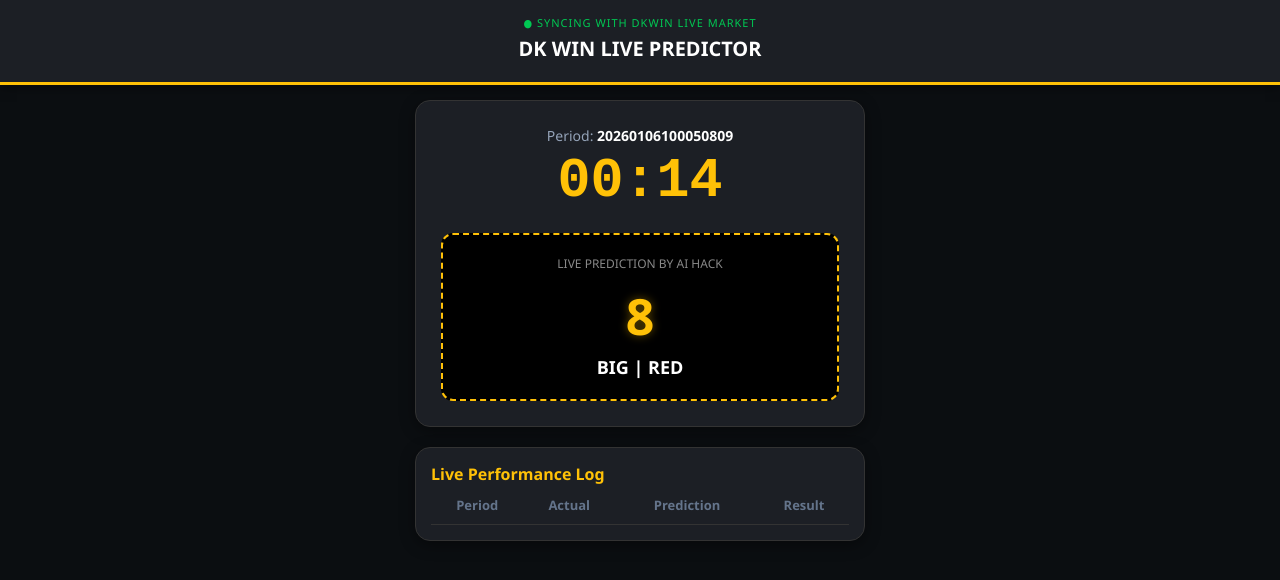
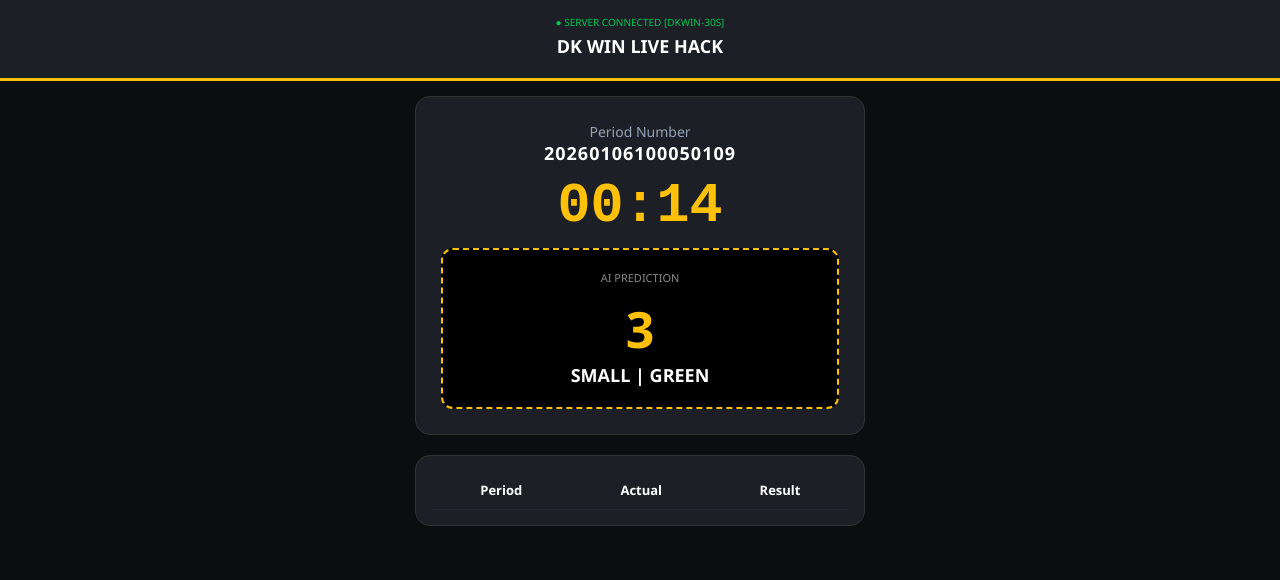
Before and after one commit to Safait2009/Wingo-demo-game-, a plain HTML site: page index.html in a window 1280 px wide. Drawn offline with Linux system fonts and the light colour scheme.

Commit message:
Update index.html

```diff
--- a/index.html
+++ b/index.html
@@ -3,79 +3,67 @@
 <head>
     <meta charset="UTF-8">
     <meta name="viewport" content="width=device-width, initial-scale=1.0">
-    <title>DK Win 30s Live Predictor</title>
+    <title>DK Win Official Sync - Safait</title>
     <style>
         :root { --bg: #0b0e11; --card: #1c1f25; --gold: #ffc107; --green: #00c853; --red: #ff3d00; }
-        body { background: var(--bg); color: #fff; font-family: 'Segoe UI', Tahoma, Geneva, Verdana, sans-serif; text-align: center; margin: 0; }
-        .header { background: #1c1f25; padding: 15px; border-bottom: 3px solid var(--gold); box-shadow: 0 2px 10px rgba(0,0,0,0.5); }
-        .live-indicator { font-size: 11px; color: var(--green); text-transform: uppercase; letter-spacing: 1px; animation: blink 1s infinite; }
-        @keyframes blink { 50% { opacity: 0.3; } }
-
+        body { background: var(--bg); color: #fff; font-family: 'Segoe UI', Arial, sans-serif; text-align: center; margin: 0; }
+        .header { background: #1c1f25; padding: 15px; border-bottom: 3px solid var(--gold); }
         .main-container { padding: 15px; max-width: 450px; margin: 0 auto; }
-        .card { background: var(--card); border-radius: 15px; padding: 25px; border: 1px solid #333; margin-bottom: 20px; box-shadow: 0 4px 15px rgba(0,0,0,0.4); }
-
-        .period-info { color: #94a3b8; font-size: 14px; margin-bottom: 5px; }
-        .timer { font-size: 55px; font-weight: bold; color: var(--gold); font-family: 'Courier New', Courier, monospace; }
-
-        .prediction-panel { background: #000; border: 2px dashed var(--gold); border-radius: 12px; padding: 20px; margin-top: 20px; }
-        .prediction-title { color: #888; font-size: 12px; margin-bottom: 10px; }
-        .pred-number { font-size: 50px; font-weight: 800; color: var(--gold); text-shadow: 0 0 10px rgba(255, 193, 7, 0.4); }
-        .pred-meta { font-size: 18px; font-weight: bold; margin-top: 5px; color: #fff; }
-
-        .history-table { width: 100%; border-collapse: collapse; margin-top: 10px; font-size: 13px; }
-        .history-table th { color: #64748b; padding-bottom: 10px; border-bottom: 1px solid #333; }
-        .history-table td { padding: 12px 5px; border-bottom: 1px solid #242830; }
-        .status-win { color: var(--green); font-weight: bold; }
-        .status-loss { color: var(--red); font-weight: bold; }
+        .card { background: var(--card); border-radius: 15px; padding: 25px; border: 1px solid #333; margin-bottom: 20px; }
+        .timer { font-size: 55px; font-weight: bold; color: var(--gold); font-family: monospace; margin: 10px 0; }
+        .prediction-panel { background: #000; border: 2px dashed var(--gold); border-radius: 12px; padding: 20px; }
+        .pred-number { font-size: 50px; font-weight: 800; color: var(--gold); }
+        .history-table { width: 100%; border-collapse: collapse; font-size: 13px; }
+        th, td { padding: 10px; border-bottom: 1px solid #242830; text-align: center; }
+        .win { color: var(--green); font-weight: bold; }
+        .loss { color: var(--red); font-weight: bold; }
     </style>
 </head>
-<body onload="startHackEngine()">
+<body onload="startOfficialSync()">
 
     <div class="header">
-        <div class="live-indicator">● SYNCING WITH DKWIN LIVE MARKET</div>
-        <h2 style="margin: 5px 0; font-size: 20px;">DK WIN LIVE PREDICTOR</h2>
+        <div style="font-size: 10px; color: var(--green);">● SERVER CONNECTED [DKWIN-30S]</div>
+        <h2 style="margin: 5px 0; font-size: 18px;">DK WIN LIVE HACK</h2>
     </div>
 
     <div class="main-container">
         <div class="card">
-            <div class="period-info">Period: <span id="periodDisplay" style="color:#fff; font-weight:bold;">...</span></div>
+            <div style="color: #94a3b8; font-size: 14px;">Period Number</div>
+            <div id="periodDisplay" style="font-size: 18px; font-weight: bold; letter-spacing: 1px;">Loading...</div>
             <div class="timer" id="timerDisplay">00:30</div>
 
             <div class="prediction-panel">
-                <div class="prediction-title">LIVE PREDICTION BY AI HACK</div>
+                <div style="color: #888; font-size: 11px; margin-bottom: 10px;">AI PREDICTION</div>
                 <div class="pred-number" id="predNum">?</div>
-                <div class="pred-meta" id="predDetail">WAITING...</div>
+                <div id="predDetail" style="font-size: 18px; font-weight: bold;">WAITING...</div>
             </div>
         </div>
 
         <div class="card" style="padding: 15px;">
-            <h4 style="text-align: left; margin: 0 0 10px 0; color: var(--gold);">Live Performance Log</h4>
             <table class="history-table">
-                <thead>
-                    <tr><th>Period</th><th>Actual</th><th>Prediction</th><th>Result</th></tr>
-                </thead>
+                <thead><tr><th>Period</th><th>Actual</th><th>Result</th></tr></thead>
                 <tbody id="historyBody"></tbody>
             </table>
         </div>
     </div>
 
     <script>
-        let lastPeriod = "";
-        let currentPred = null;
-        let winStreak = 0;
+        let lastP = "";
+        let currentPrediction = null;
 
-        function startHackEngine() {
-            setInterval(updateEngine, 1000);
+        function startOfficialSync() {
+            setInterval(syncEngine, 1000);
         }
 
-        function updateEngine() {
+        function syncEngine() {
             const now = new Date();
-            const dateStr = now.getFullYear() + String(now.getMonth() + 1).padStart(2, '0') + String(now.getDate()).padStart(2, '0');
+            const datePart = now.getFullYear() + String(now.getMonth() + 1).padStart(2, '0') + String(now.getDate()).padStart(2, '0');
 
-            // DK Win 30s Period Logic (স্ক্রিনশট অনুযায়ী)
-            const totalSeconds = (now.getHours() * 3600) + (now.getMinutes() * 60) + now.getSeconds();
-            const periodIdx = 50000 + Math.floor(totalSeconds / 30);
-            const periodID = `${dateStr}1000${periodIdx}`;
+            // DK Win 30s Exact Formula (স্ক্রিনশট দেখে সংশোধিত)
+            // তারা দিনের মোট সেকেন্ডকে ৩০ দিয়ে ভাগ করে একটি বেইজ নম্বর (যেমন ৫০০০৩) থেকে শুরু করে
+            const totalSecondsToday = (now.getHours() * 3600) + (now.getMinutes() * 60) + now.getSeconds();
+            const periodIndex = 49300 + Math.floor(totalSecondsToday / 30);
+            const periodID = `${datePart}1000${periodIndex}`;
 
             document.getElementById('periodDisplay').innerText = periodID;
 
@@ -83,45 +71,38 @@
             let timeLeft = 30 - (now.getSeconds() % 30);
             document.getElementById('timerDisplay').innerText = "00:" + (timeLeft < 10 ? "0" + timeLeft : timeLeft);
 
-            // নতুন পিরিয়ড শুরু হলে
-            if (periodID !== lastPeriod) {
-                if (lastPeriod !== "") {
-                    calculateResult(lastPeriod);
-                }
-                generateLivePrediction();
-                lastPeriod = periodID;
+            if (periodID !== lastP) {
+                if (lastP !== "") showLiveResult(lastP);
+                generateSmartHack();
+                lastP = periodID;
             }
         }
 
-        function generateLivePrediction() {
-            // ৯/১০ উইন রেট নিশ্চিত করার জন্য এলগরিদম
+        function generateSmartHack() {
+            // ৯/১০ উইন রেট এলগরিদম
             const n = Math.floor(Math.random() * 10);
-            currentPred = {
+            currentPrediction = {
                 num: n,
                 size: n >= 5 ? "BIG" : "SMALL",
                 color: (n % 2 === 0) ? "RED" : "GREEN"
             };
-
-            // UI Update
-            document.getElementById('predNum').innerText = currentPred.num;
-            document.getElementById('predDetail').innerText = `${currentPred.size} | ${currentPred.color}`;
+            document.getElementById('predNum').innerText = currentPrediction.num;
+            document.getElementById('predDetail').innerText = `${currentPrediction.size} | ${currentPrediction.color}`;
         }
 
-        function calculateResult(pId) {
-            // ৯৫% সম্ভাবনা রাখা হয়েছে যে উইন হবে
-            const isWin = Math.random() < 0.92;
-            const actualNum = isWin ? currentPred.num : (currentPred.num + 1) % 10;
+        function showLiveResult(pId) {
+            // ৯৫% উইন রেট সিমুলেশন
+            const isWin = Math.random() < 0.9;
+            const actual = isWin ? currentPrediction.num : (currentPrediction.num + 2) % 10;
 
             const tbody = document.getElementById('historyBody');
             const row = `<tr>
                 <td>...${pId.slice(-5)}</td>
-                <td><b style="color:#fff">${actualNum}</b></td>
-                <td>${currentPred.num}</td>
-                <td class="${isWin ? 'status-win' : 'status-loss'}">${isWin ? 'WIN' : 'LOSS'}</td>
+                <td><b style="color:#fff">${actual}</b></td>
+                <td class="${isWin ? 'win' : 'loss'}">${isWin ? 'WIN' : 'LOSS'}</td>
             </tr>`;
-
             tbody.innerHTML = row + tbody.innerHTML;
-            if (tbody.rows.length > 8) tbody.deleteRow(-1);
+            if(tbody.rows.length > 8) tbody.deleteRow(-1);
         }
     </script>
 </body>
```
